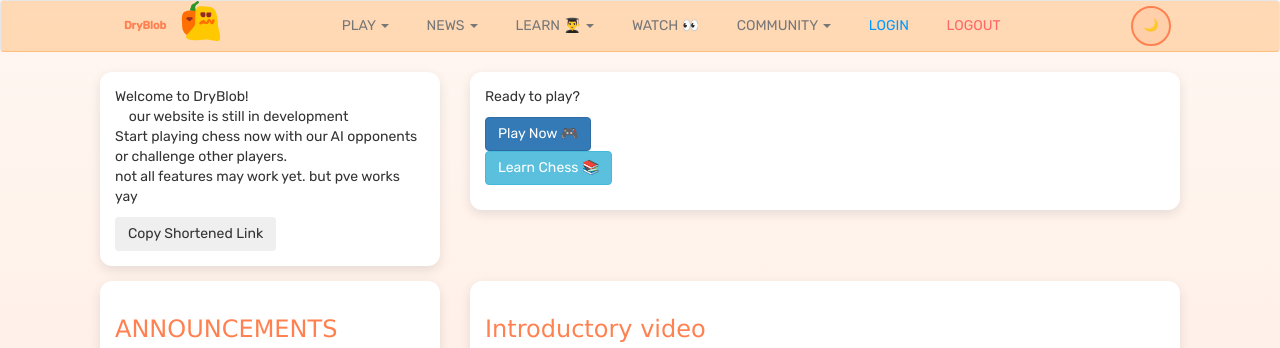
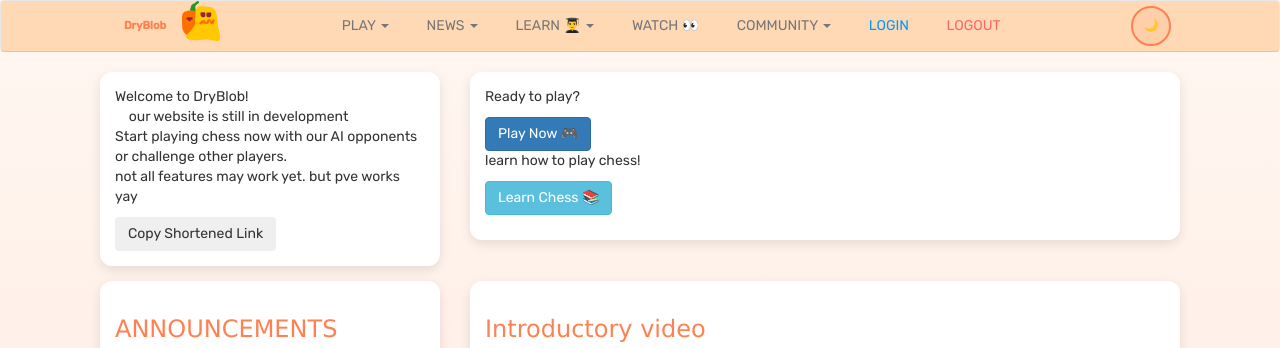
Before and after one commit to GreatCoder1000/drychess, a Jekyll site: the page built from index.html, in a window 1280 px wide, cut to the strip 0-348 px from the top of the page. Built offline with Jekyll 4.4.1, drawn with Linux system fonts in a browser that asks for light colours; comment, search, counter and statistics services are not loaded.

Commit message:
Update index.html

```diff
--- a/index.html
+++ b/index.html
@@ -33,6 +33,9 @@ title: Home
                 </p>
                 <button class="btn btn-primary" onclick="window.location.href='/drychess/play.html'">Play Now
                     🎮</button>
+                <p>
+                    learn how to play chess!
+                </p>
                 <p>
                 <button class="btn btn-info" onclick="window.location.href='/drychess/learn.html'">Learn Chess
                     📚</button>
```
